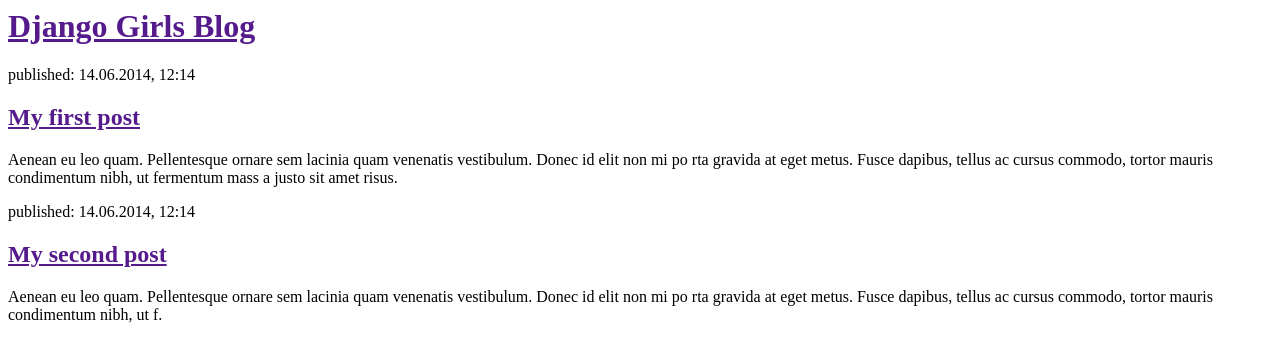
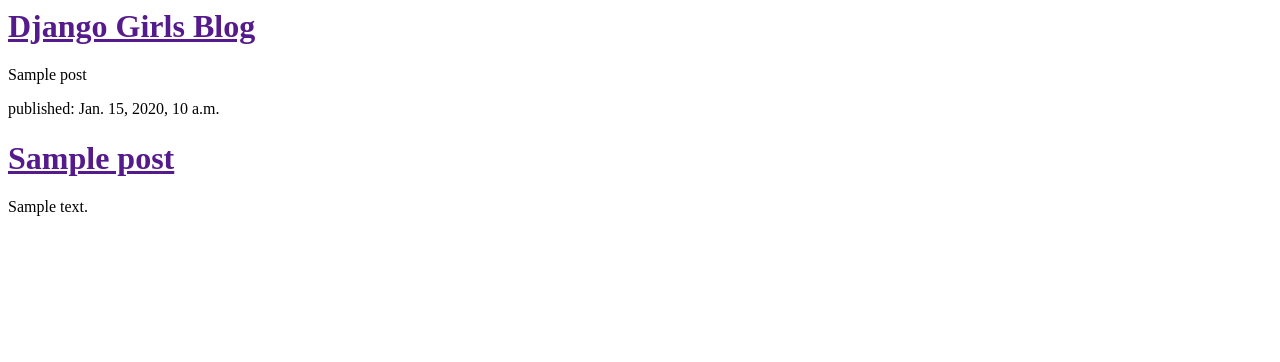
Before and after one commit to pratap27/my-first-blog, a Django app: template mysite/blog/templates/blog/post_list.html in a window 1280 px wide. Shown: the top 362 px of the page. Run offline with Django 3.2, Linux system fonts and the light colour scheme; the template is opened without the code that fills it: values that come from a table or form of the project are taken from there, others are empty; tables that the repository leaves empty hold one stand-in row (values such as "Sample post").

Commit message:
Modified templates to display posts from database.

```diff
--- a/mysite/blog/templates/blog/post_list.html
+++ b/mysite/blog/templates/blog/post_list.html
@@ -2,25 +2,24 @@
 	<head>
 		<title>Django Girls blog</title>
 	</head>
+
 	<body>
 		<div>
 			<h1><a href="">Django Girls Blog</a></h1>
 		</div>
 
-		<div>
-			<p>published: 14.06.2014, 12:14</p>
-			<h2><a href="">My first post</a></h2>
-			<p>Aenean eu leo quam. Pellentesque ornare sem lacinia quam venenatis vestibulum. Donec id elit non mi po
-rta gravida at eget metus. Fusce dapibus, tellus ac cursus commodo, tortor mauris condimentum nibh, ut fermentum mass
-a justo sit amet risus.</p>
-		</div>
+		{% for post in posts %}
+			{{ post }}
+		{% endfor %}
 
-		<div>
-			<p>published: 14.06.2014, 12:14</p>
-			<h2><a href="">My second post</a></h2>
-			<p>Aenean eu leo quam. Pellentesque ornare sem lacinia quam venenatis vestibulum. Donec id elit non mi po
-rta gravida at eget metus. Fusce dapibus, tellus ac cursus commodo, tortor mauris condimentum nibh, ut f.</p>
-		</div>
+		{% for post in posts %}
+			<div>
+				<p>published: {{ post.published_date }}</p>
+				<h1><a href="">{{ post.title }}</a></h1>
+				<p>{{ post.text|linebreaksbr }}</p>
+			</div>
+	    {% endfor %}
+
 	</body>
 
 </html>
--- a/mysite/blog/views.py
+++ b/mysite/blog/views.py
@@ -1,4 +1,7 @@
 from django.shortcuts import render
+from django.utils import timezone
+from .models import Post
 
 def post_list(request):
-	return render(request, 'blog/post_list.html', {})
+	posts = Post.objects.filter(published_date__lte=timezone.now()).order_by('published_date')
+	return render(request, 'blog/post_list.html', {'posts': posts})
```
Also changed, not shown: 2 other files.
